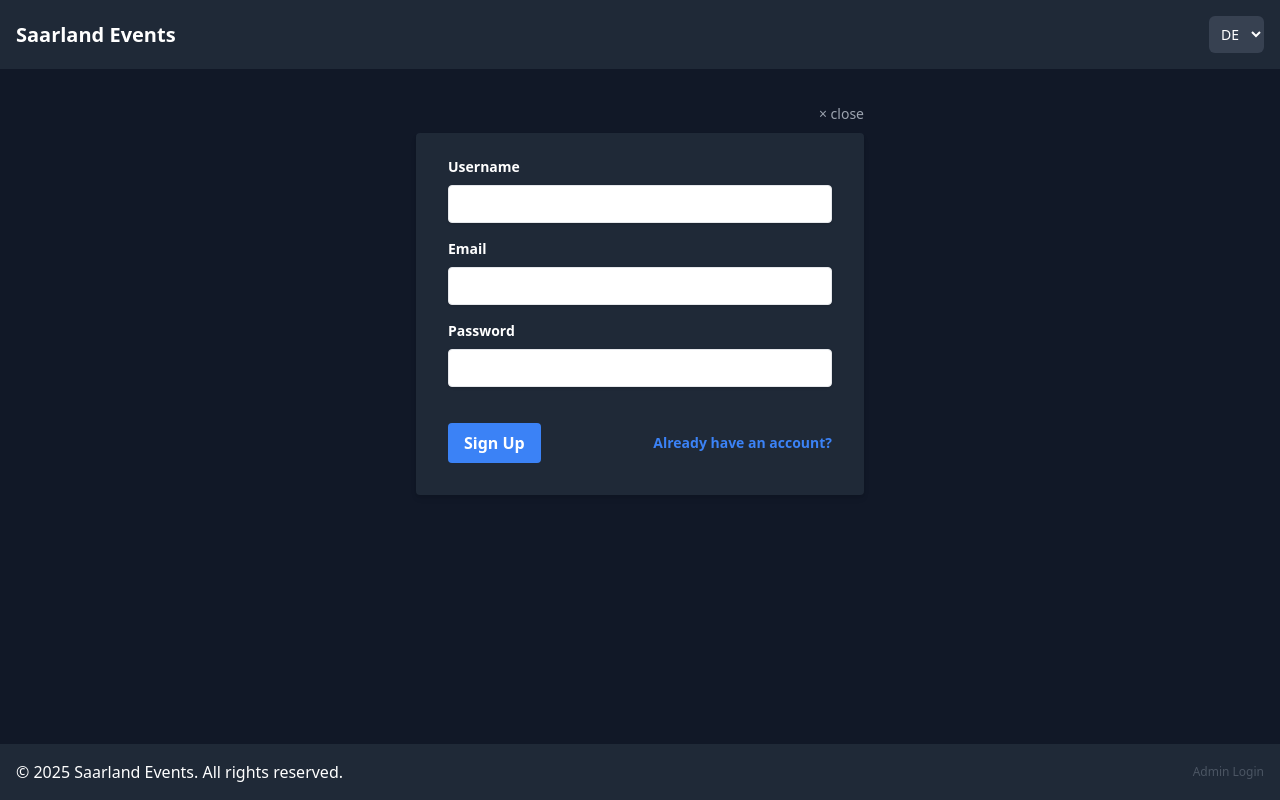
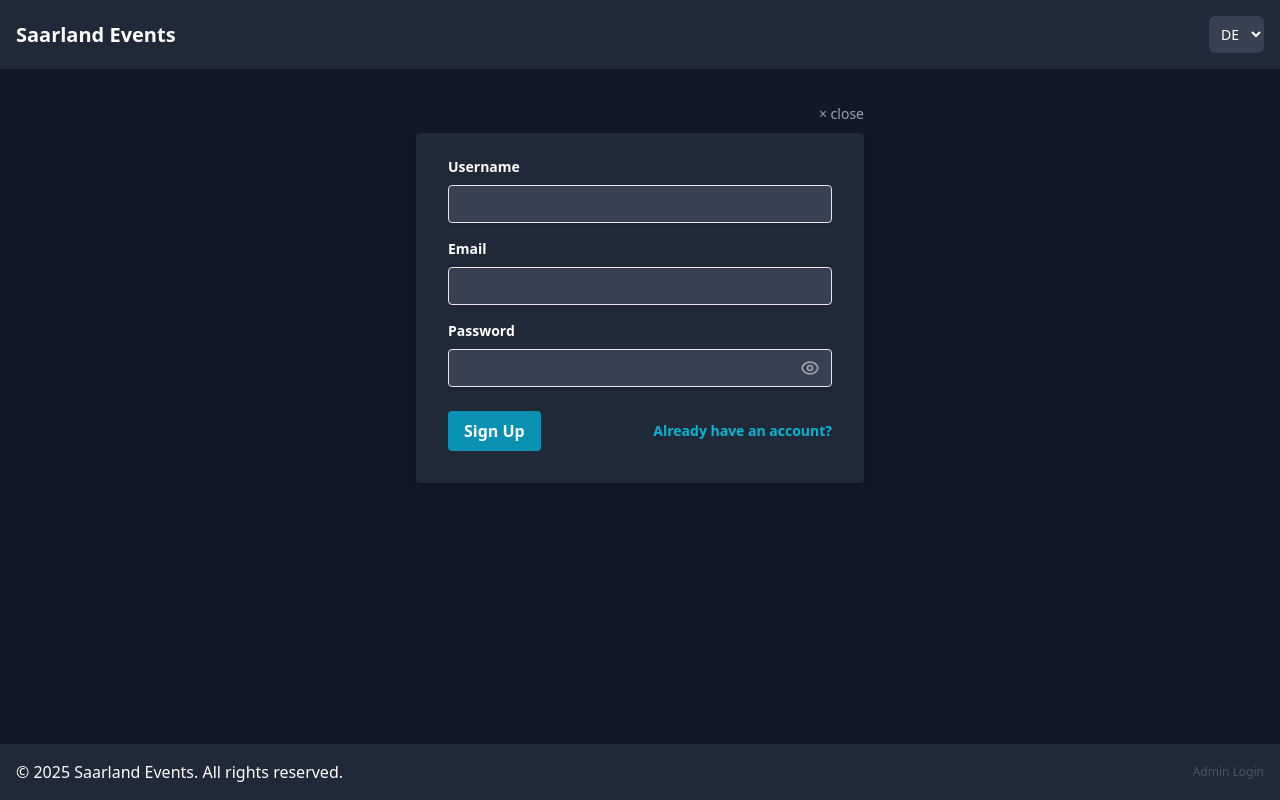
Before and after one commit to AntonMarenholts/saarland_event_front, a React (Vite) app: page /register in a window 1280 px wide. Built offline with nearby package versions, Linux system fonts and the light colour scheme.

Commit message:
working...

```diff
--- /dev/null
+++ b/src/components/Icons/index.tsx
@@ -0,0 +1,18 @@
+// Этот компонент-контейнер просто экспортирует иконки для удобного импорта
+
+export function EyeIcon() {
+    return (
+        <svg xmlns="http://www.w3.org/2000/svg" className="h-5 w-5" fill="none" viewBox="0 0 24 24" stroke="currentColor">
+            <path strokeLinecap="round" strokeLinejoin="round" strokeWidth={2} d="M15 12a3 3 0 11-6 0 3 3 0 016 0z" />
+            <path strokeLinecap="round" strokeLinejoin="round" strokeWidth={2} d="M2.458 12C3.732 7.943 7.523 5 12 5c4.478 0 8.268 2.943 9.542 7-1.274 4.057-5.064 7-9.542 7-4.477 0-8.268-2.943-9.542-7z" />
+        </svg>
+    );
+}
+
+export function EyeSlashIcon() {
+    return (
+        <svg xmlns="http://www.w3.org/2000/svg" className="h-5 w-5" fill="none" viewBox="0 0 24 24" stroke="currentColor">
+            <path strokeLinecap="round" strokeLinejoin="round" strokeWidth={2} d="M13.875 18.825A10.05 10.05 0 0112 19c-4.478 0-8.268-2.943-9.542-7 .946-3.11 3.558-5.54 6.82-6.525M15.212 15.212A3 3 0 0112 15a3 3 0 01-3.212-3.212M12 3c4.478 0 8.268 2.943 9.542 7-.175.58-.364 1.144-.57 1.688M3 3l18 18" />
+        </svg>
+    );
+}
--- a/src/lib/locales/de.json
+++ b/src/lib/locales/de.json
@@ -41,7 +41,7 @@
   "selectMonth_placeholder": "Monat auswählen",
   "loginTitle": "Admin-Anmeldung",
   "loginSubtitle": "Diese Seite ist nur für Administratoren.",
-  "loginButton": "Anmelden (Simulation)",
+  "loginButton": "Anmelden",
   "footerRights": "Alle Rechte vorbehalten.",
   "selectLanguage": "Sprache auswählen",
   "upcomingEvents": "Nächste Veranstaltungen",
--- a/src/lib/locales/en.json
+++ b/src/lib/locales/en.json
@@ -41,7 +41,7 @@
   "selectMonth_placeholder": "Select Month",
   "loginTitle": "Administrator Login",
   "loginSubtitle": "This page is for administrators only.",
-  "loginButton": "Login (Simulation)",
+  "loginButton": "Login",
   "footerRights": "All rights reserved.",
   "selectLanguage": "Select language",
   "upcomingEvents": "Upcoming Events",
--- a/src/lib/locales/ru.json
+++ b/src/lib/locales/ru.json
@@ -41,7 +41,7 @@
   "selectMonth_placeholder": "Выберите месяц",
   "loginTitle": "Вход для администратора",
   "loginSubtitle": "Эта страница предназначена только для администраторов.",
-  "loginButton": "Войти (имитация)",
+  "loginButton": "Войти",
   "footerRights": "Все права защищены.",
   "selectLanguage": "Выберите язык",
   "upcomingEvents": "Ближайшие события",
--- a/src/pages/Login/index.tsx
+++ b/src/pages/Login/index.tsx
@@ -4,6 +4,8 @@ import { Link, useNavigate } from "react-router-dom";
 import AuthService from "../../services/auth.service";
 import type { LoginData } from "../../types";
 import { useTranslation } from "react-i18next";
+import { EyeIcon, EyeSlashIcon } from "../../components/Icons";
+ // 1. Импортируем иконки
 
 export default function LoginPage() {
   const navigate = useNavigate();
@@ -11,10 +13,13 @@ export default function LoginPage() {
   const {
     register,
     handleSubmit,
-    formState: { errors }, // Теперь 'errors' используется
+    formState: { errors },
   } = useForm<LoginData>();
   const [loading, setLoading] = useState(false);
   const [message, setMessage] = useState("");
+
+  // 2. Добавляем состояние для видимости пароля
+  const [passwordVisible, setPasswordVisible] = useState(false);
 
   const handleLogin = (data: LoginData) => {
     setMessage("");
@@ -61,7 +66,6 @@ export default function LoginPage() {
           onClick={handleGoogleLogin}
           className="w-full mb-4 bg-white text-gray-700 font-semibold py-2 px-4 rounded-lg flex items-center justify-center gap-2 hover:bg-gray-200 transition-colors"
         >
-          {/* ... SVG иконка Google ... */}
           <svg className="w-5 h-5" viewBox="0 0 48 48">
             <path fill="#EA4335" d="M24 9.5c3.54 0 6.71 1.22 9.21 3.6l6.85-6.85C35.9 2.38 30.47 0 24 0 14.62 0 6.51 5.38 2.56 13.22l7.98 6.19C12.43 13.72 17.74 9.5 24 9.5z"></path>
             <path fill="#4285F4" d="M46.98 24.55c0-1.57-.15-3.09-.38-4.55H24v9.02h12.94c-.58 2.96-2.26 5.48-4.78 7.18l7.73 6c4.51-4.18 7.09-10.36 7.09-17.65z"></path>
@@ -87,7 +91,6 @@ export default function LoginPage() {
               {...register("username", { required: true })}
               className="shadow appearance-none border rounded w-full py-2 px-3 bg-gray-700 text-white leading-tight focus:outline-none focus:shadow-outline"
             />
-            {/* ▼▼▼ ДОБАВЛЕН БЛОК ОШИБКИ ▼▼▼ */}
             {errors.username && (
               <p className="text-red-500 text-xs italic mt-1">{t('error_required_username')}</p>
             )}
@@ -96,12 +99,23 @@ export default function LoginPage() {
             <label className="block text-white text-sm font-bold mb-2" htmlFor="password">
               {t('password_label')}
             </label>
-            <input
-              type="password"
-              {...register("password", { required: true })}
-              className="shadow appearance-none border rounded w-full py-2 px-3 bg-gray-700 text-white leading-tight focus:outline-none focus:shadow-outline"
-            />
-            {/* ▼▼▼ ДОБАВЛЕН БЛОК ОШИБКИ ▼▼▼ */}
+            {/* 3. Оборачиваем input и button в div */}
+            <div className="relative">
+              <input
+                // 4. Тип инпута теперь динамический
+                type={passwordVisible ? "text" : "password"}
+                {...register("password", { required: true })}
+                className="shadow appearance-none border rounded w-full py-2 px-3 bg-gray-700 text-white leading-tight focus:outline-none focus:shadow-outline pr-10" // Добавляем отступ справа для иконки
+              />
+              {/* 5. Кнопка для переключения видимости */}
+              <button
+                type="button"
+                onClick={() => setPasswordVisible(!passwordVisible)}
+                className="absolute inset-y-0 right-0 px-3 flex items-center text-gray-400 hover:text-white"
+              >
+                {passwordVisible ? <EyeSlashIcon /> : <EyeIcon />}
+              </button>
+            </div>
             {errors.password && (
               <p className="text-red-500 text-xs italic mt-1">{t('error_required_password')}</p>
             )}
--- a/src/pages/Register/index.tsx
+++ b/src/pages/Register/index.tsx
@@ -2,7 +2,9 @@ import { useState } from "react";
 import { useForm } from "react-hook-form";
 import { Link, useNavigate } from "react-router-dom";
 import AuthService from "../../services/auth.service";
-import type { RegisterData } from "../../types"; // <-- Импортируем тип
+import type { RegisterData } from "../../types";
+import { EyeIcon, EyeSlashIcon } from "../../components/Icons";
+
 
 export default function RegisterPage() {
   const navigate = useNavigate();
@@ -10,11 +12,13 @@ export default function RegisterPage() {
     register,
     handleSubmit,
     formState: { errors },
-  } = useForm<RegisterData>(); // <-- Указываем тип
+  } = useForm<RegisterData>();
   const [loading, setLoading] = useState(false);
   const [message, setMessage] = useState("");
 
-  // Указываем тип для 'data'
+  // 2. Добавляем состояние для видимости пароля
+  const [passwordVisible, setPasswordVisible] = useState(false);
+
   const handleRegister = (data: RegisterData) => {
     setMessage("");
     setLoading(true);
@@ -23,6 +27,7 @@ export default function RegisterPage() {
       (response) => {
         setMessage(response.data.message);
         setLoading(false);
+        // Рекомендуется перенаправить на страницу входа после успешной регистрации
         navigate("/login");
       },
       (error) => {
@@ -50,7 +55,6 @@ export default function RegisterPage() {
         onSubmit={handleSubmit(handleRegister)}
         className="bg-gray-800 shadow-md rounded px-8 pt-6 pb-8 mb-4"
       >
-        {/* Остальная часть формы без изменений */}
         <div className="mb-4">
           <label
             className="block text-white text-sm font-bold mb-2"
@@ -60,7 +64,7 @@ export default function RegisterPage() {
           </label>
           <input
             {...register("username", { required: true })}
-            className="shadow appearance-none border rounded w-full py-2 px-3 text-gray-700 leading-tight focus:outline-none focus:shadow-outline"
+            className="shadow appearance-none border rounded w-full py-2 px-3 bg-gray-700 text-white leading-tight focus:outline-none focus:shadow-outline"
           />
           {errors.username && (
             <p className="text-red-500 text-xs italic">Username is required.</p>
@@ -76,7 +80,7 @@ export default function RegisterPage() {
           </label>
           <input
             {...register("email", { required: true, pattern: /^\S+@\S+$/i })}
-            className="shadow appearance-none border rounded w-full py-2 px-3 text-gray-700 leading-tight focus:outline-none focus:shadow-outline"
+            className="shadow appearance-none border rounded w-full py-2 px-3 bg-gray-700 text-white leading-tight focus:outline-none focus:shadow-outline"
           />
           {errors.email && (
             <p className="text-red-500 text-xs italic">
@@ -92,11 +96,23 @@ export default function RegisterPage() {
           >
             Password
           </label>
-          <input
-            type="password"
-            {...register("password", { required: true, minLength: 6 })}
-            className="shadow appearance-none border rounded w-full py-2 px-3 text-gray-700 mb-3 leading-tight focus:outline-none focus:shadow-outline"
-          />
+          {/* 3. Оборачиваем input и button в div */}
+          <div className="relative">
+            <input
+              // 4. Тип инпута теперь динамический
+              type={passwordVisible ? "text" : "password"}
+              {...register("password", { required: true, minLength: 6 })}
+              className="shadow appearance-none border rounded w-full py-2 px-3 bg-gray-700 text-white leading-tight focus:outline-none focus:shadow-outline pr-10" // Добавляем отступ справа
+            />
+            {/* 5. Кнопка для переключения видимости */}
+            <button
+              type="button"
+              onClick={() => setPasswordVisible(!passwordVisible)}
+              className="absolute inset-y-0 right-0 px-3 flex items-center text-gray-400 hover:text-white"
+            >
+              {passwordVisible ? <EyeSlashIcon /> : <EyeIcon />}
+            </button>
+          </div>
           {errors.password && (
             <p className="text-red-500 text-xs italic">
               Password must be at least 6 characters.
@@ -108,13 +124,13 @@ export default function RegisterPage() {
           <button
             type="submit"
             disabled={loading}
-            className="bg-blue-500 hover:bg-blue-700 text-white font-bold py-2 px-4 rounded focus:outline-none focus:shadow-outline"
+            className="bg-cyan-600 hover:bg-cyan-700 text-white font-bold py-2 px-4 rounded focus:outline-none focus:shadow-outline disabled:bg-gray-500"
           >
             {loading ? "Loading..." : "Sign Up"}
           </button>
           <Link
             to="/login"
-            className="inline-block align-baseline font-bold text-sm text-blue-500 hover:text-blue-800"
+            className="inline-block align-baseline font-bold text-sm text-cyan-500 hover:text-cyan-400"
           >
             Already have an account?
           </Link>
@@ -122,7 +138,11 @@ export default function RegisterPage() {
         {message && (
           <div className="mt-4">
             <div
-              className="p-4 mb-4 text-sm text-red-700 bg-red-100 rounded-lg"
+              className={`p-4 mb-4 text-sm rounded-lg ${
+                message.includes("successfully")
+                ? "text-green-200 bg-green-900 border border-green-500"
+                : "text-red-200 bg-red-900 border border-red-500"
+              }`}
               role="alert"
             >
               {message}
```
